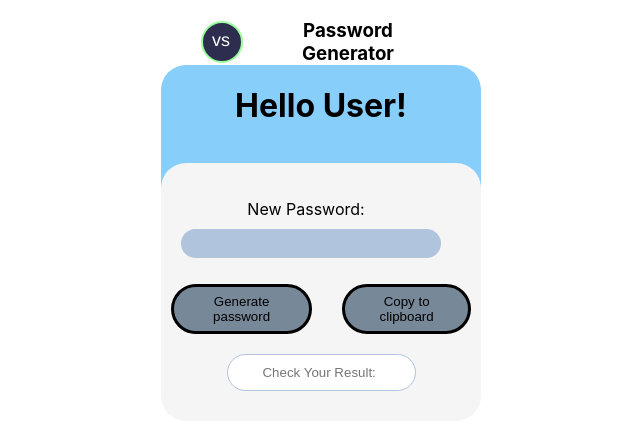
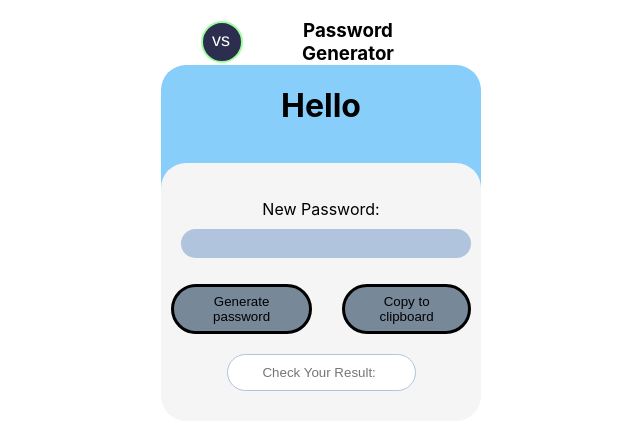
Before and after one commit to VitaliiSokolov/Password_Generator, a React (Create React App) app: page / in a window 1280 px wide. Shown: the top 430 px of the page, without its empty margins (319-959 px from the left). Built offline with nearby package versions, Linux system fonts and the light colour scheme; no server answers.

Commit message:
clean up

```diff
--- a/src/App.js
+++ b/src/App.js
@@ -9,13 +9,13 @@ class App extends React.Component {
   constructor(props) {
     super(props);
     this.state = {
-      data: null
+      userName: null
     };
   }
 
   componentDidMount() {
     this.callBackendAPI()
-      .then( (res) => { this.setState({ data: res.express }); })
+      .then( (res) => { this.setState({ userName: res.user }); })
       .catch( (err) => console.log(err) );
   }
 
@@ -27,13 +27,14 @@ class App extends React.Component {
   };
 
   render() {
+    const { userName } = this.state;
     return (
       <div className="App">
         <div className="header">
           <object className="logo" data={logo} type="image/svg+xml"></object>
           <h3> Password Generator </h3>
         </div>
-        <SignIn />
+        <SignIn name={userName}/>
         <Generator image={logo}/>
       </div>
     );
--- a/src/components/generator.css
+++ b/src/components/generator.css
@@ -35,7 +35,7 @@
   width: 100%;
 }
 .text {
-  width: 90%;
+  width: 100%;
   display: flex;
   flex-direction: column;
 }
--- a/src/components/generator.jsx
+++ b/src/components/generator.jsx
@@ -15,16 +15,16 @@ class Generator extends React.Component {
   // React-Copy-to-Clipboard
   onCopy = () => {
     let poppupElement = this.popupRef.current;
-    this.setState({... {copied: true} });
+    this.setState({copied: true});
     poppupElement.classList.add('active');
     const hidden = () => {
       poppupElement.classList.remove('active');
     }
-    // Timeout for hidding popup
+    // Hidding popup
     setTimeout(hidden, 500);
     console.log('Password coppied');
   };
-  // Function which generate password
+  // Generating password
   generate = () => {
     let characters = 'abcdefghijklmnopqrstuvwxyzABCDEFGHIJKLMNOPQRSTUVWXYZ0123456789!@#$%^&*()_+~`|}{[]:;?><,./-=';
     let password = [];
@@ -39,7 +39,9 @@ class Generator extends React.Component {
     this.setState({ result: password, });
     console.log('Created: ', password );
   };
+
   render() {
+    const { result,  } = this.state;
     return(
       <div className="generator">
         <div className="popup" ref={this.popupRef} >
@@ -47,11 +49,11 @@ class Generator extends React.Component {
         </div>
         <div className="info">
           {/* <object className="logo" data={this.props.image} type="image/svg+xml"></object> */}
-          <p className="text">New Password: <code className="result" ref={this.passwordRef}>{this.state.result}</code> </p>
+          <p className="text">New Password: <code className="result" ref={this.passwordRef}>{result}</code> </p>
         </div>
         <div className="buttons">
           <button className="gen" onClick={ () => { this.generate();} } >Generate password</button>
-          <CopyToClipboard onCopy={this.onCopy} text={this.state.result} >
+          <CopyToClipboard onCopy={this.onCopy} text={result} >
             <button className="copy" >Copy to clipboard</button>
           </CopyToClipboard>
         </div>
--- a/src/components/sign-in.jsx
+++ b/src/components/sign-in.jsx
@@ -7,9 +7,10 @@ class SignIn extends React.Component {
   }
 
   render() {
+    const { name } = this.props;
     return(
       <div className="sign-in">
-        <h1>Hello User!</h1>
+        <h1> Hello {name} </h1>
       </div>
     );
   };
```
Also changed, not shown: 1 other file (tests, documents, lock files or other folders).
